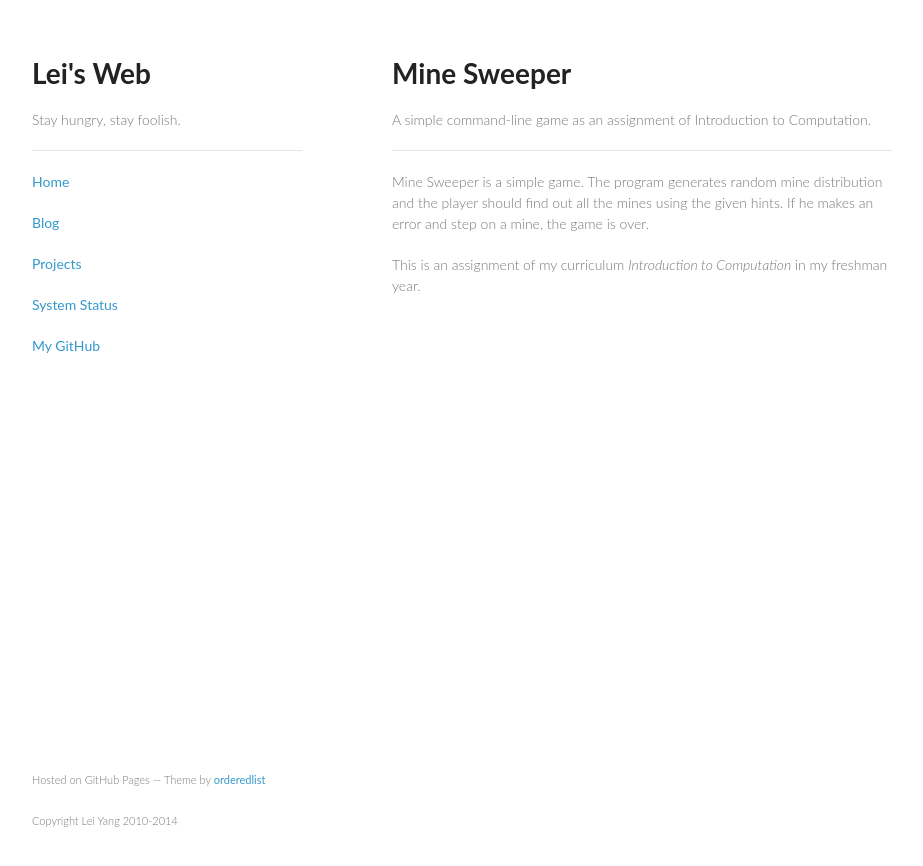
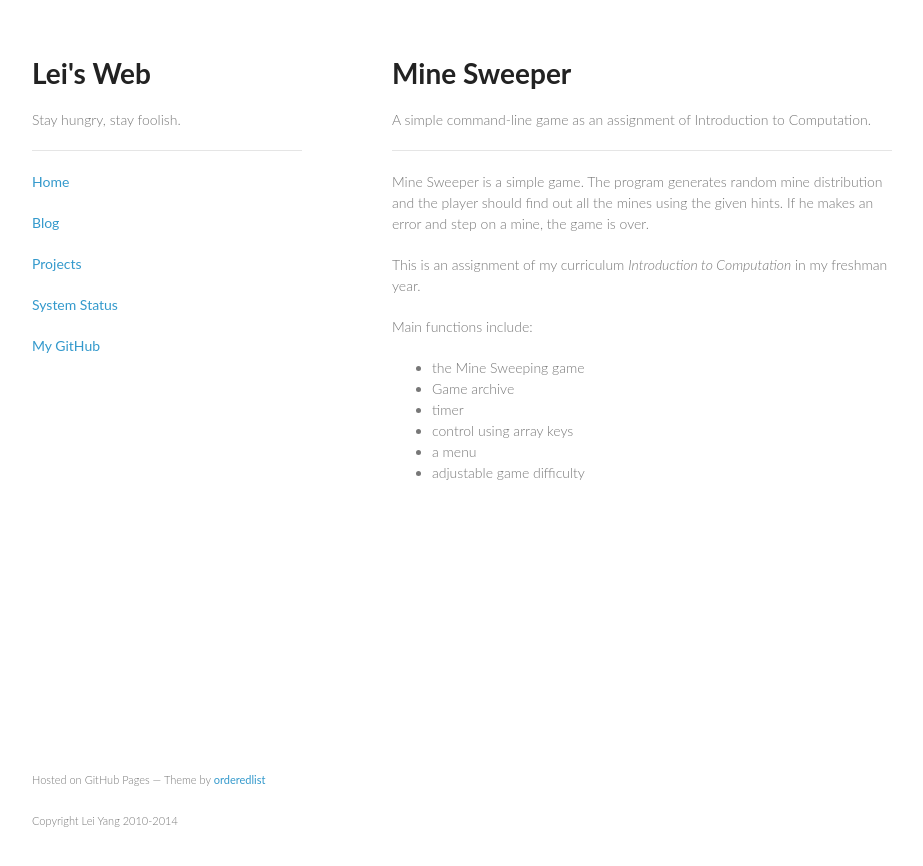
Before and after one commit to yangl1996/homepage, a Jekyll site: the page built from _posts/2014-11-16-Mine-Sweeper.md, in a window 1280 px wide. Shown: the top 866 px of the page, without its empty margins (178-1101 px from the left). Built offline with Jekyll 4.4.1, drawn with Linux system fonts in a browser that asks for light colours; some web fonts are replaced.

Commit message:
Update 2014-11-16-Mine-Sweeper.md

```diff
--- a/_posts/2014-11-16-Mine-Sweeper.md
+++ b/_posts/2014-11-16-Mine-Sweeper.md
@@ -8,3 +8,12 @@ Mine Sweeper is a simple game. The program generates random mine distribution an
 the mines using the given hints. If he makes an error and step on a mine, the game is over.
 
 This is an assignment of my curriculum *Introduction to Computation* in my freshman year.
+
+Main functions include:
+
+* the Mine Sweeping game
+* Game archive
+* timer
+* control using array keys
+* a menu
+* adjustable game difficulty
```
